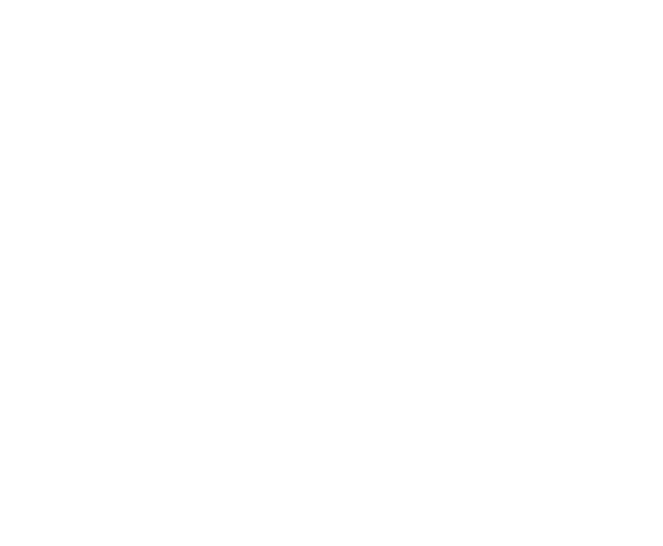
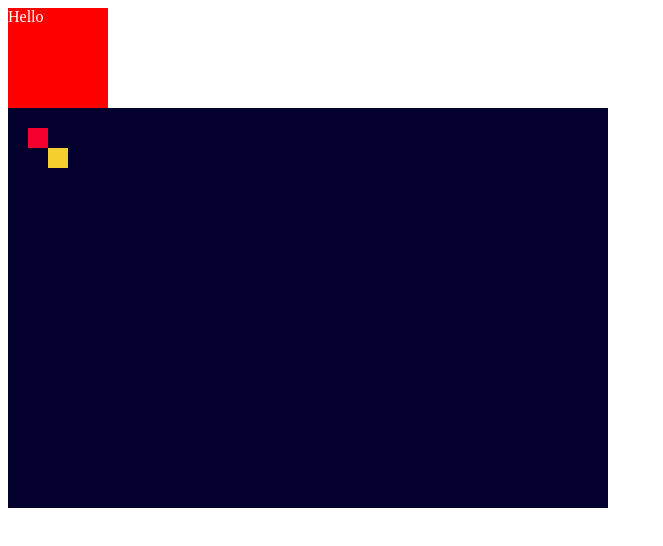
Before and after one commit to khnguyen88/js-snake-project-ver1, a plain HTML site: page snake.html in a window 1280 px wide. Shown: the whole page, without its empty margins (0-663 px from the left). Drawn offline with Linux system fonts and the light colour scheme.

Commit message:
Updated snake HTML, added reference to JS files

```diff
--- a/snake.html
+++ b/snake.html
@@ -7,4 +7,6 @@
     <title>Snake Game</title>
   </head>
   <body></body>
+  <!-- Script needs to be module type for export/import of function to work -->
+  <script type="module" src="main.js"></script>
 </html>
```
